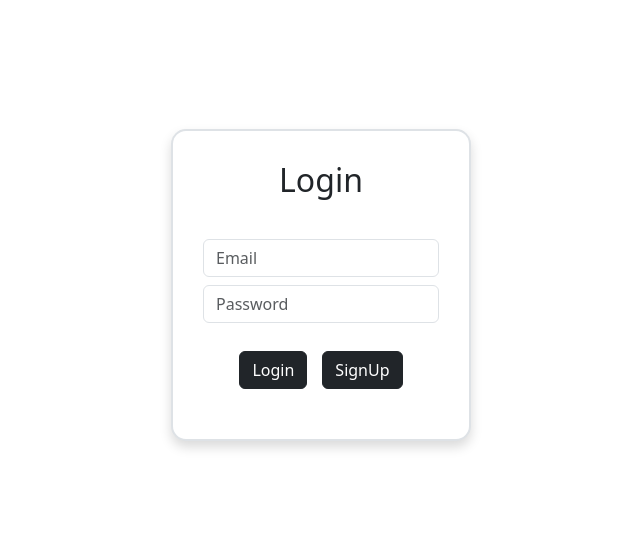
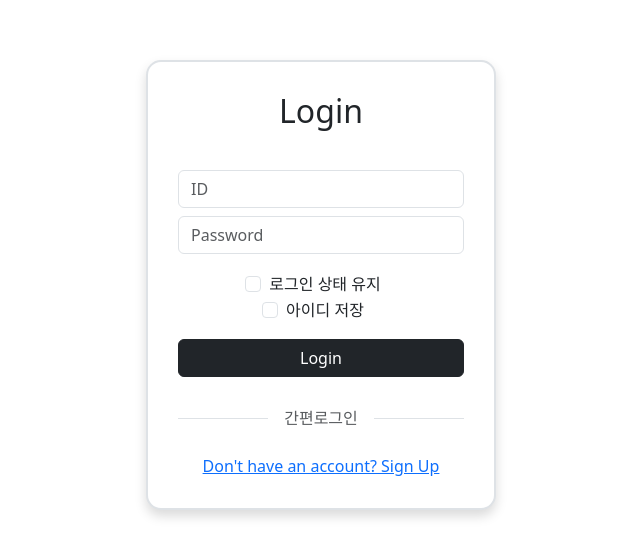
Before and after one commit to Page-Flow0/page-flow-front, a React (Create React App) app: page /login in a window 1280 px wide. Shown: the part 115-672 px from the top of the page, without its empty margins (319-959 px from the left). Built offline with nearby package versions, Linux system fonts and the light colour scheme.

Commit message:
feat: dev login, sigin #1

```diff
--- a/src/App.css
+++ b/src/App.css
@@ -32,6 +32,7 @@
   from {
     transform: rotate(0deg);
   }
+
   to {
     transform: rotate(360deg);
   }
@@ -48,7 +49,7 @@ body {
 }
 
 .LoginBox {
-  width: 300px;
+  width: 350px;
   padding: 30px;
   /* 안쪽 여백을 더 크게 설정 */
   background-color: white;
@@ -64,12 +65,44 @@ body {
 }
 
 .ButtonBox {
+  display: grid;
+  /* 버튼 간 간격을 더 넓게 설정 */
+  padding: 5px 0;
+}
+
+.checkBox {
+  padding: 10px;
+}
+
+.SignUpBox {
+  width: 500px;
+  padding: 30px;
+  /* 안쪽 여백을 더 크게 설정 */
+  background-color: white;
+  box-shadow: 0 6px 12px rgba(0, 0, 0, 0.15);
+  /* 그림자 효과를 더 강조 */
+  border-radius: 15px;
+  /* 로그인 창의 꼭지점을 더 둥글게 */
+  border: 2px solid #dee2e6;
+  /* 경계선을 좀 더 부각 */
+  text-align: center;
+  margin: 20px;
+  /* LoginBox와 다른 컴포넌트 사이의 간격을 추가 */
+}
+
+.input-group {
   display: flex;
-  justify-content: center;
-  /* 버튼을 가로로 가운데 정렬 */
   align-items: center;
-  /* 버튼을 세로로 가운데 정렬 */
-  gap: 15px;
-  /* 버튼 간 간격을 더 넓게 설정 */
-  padding: 20px 0;
+  /* 수직 중앙 정렬 */
+  margin-bottom: 10px;
+  /* 각 그룹 간 간격 */
 }
+
+.form-label {
+  margin-right: 10px;
+  /* 라벨과 입력 필드 간격 */
+  min-width: 80px;
+  /* 라벨의 최소 너비 (정렬 보장) */
+  text-align: right;
+  /* 라벨 텍스트 오른쪽 정렬 */
+}
--- a/src/App.js
+++ b/src/App.js
@@ -1,8 +1,8 @@
 import './App.css';
 import 'bootstrap/dist/css/bootstrap.min.css';
 import LoginForm from './pages/Login.js';
+import SignUpForm from './pages/SignUp.js'
 import React from 'react';
-import Test from './pages/test.js'
 import { BrowserRouter as Router, Routes, Route, Navigate } from 'react-router-dom';
 
 // import SignUpForm from './components/SignUpForm';
@@ -14,7 +14,7 @@ function App() {
         {/* 루트 경로로 접속 시 로그인 페이지로 리다이렉트 */}
         <Route path="/" element={<Navigate to="/login" />} />
         <Route path="/login" element={<LoginForm />} />
-        {/* <Route path="/signup" element={<SignUpForm />} /> */}
+        <Route path="/signup" element={<SignUpForm />} />
       </Routes>
     </Router>
   );
--- a/src/pages/Login.js
+++ b/src/pages/Login.js
@@ -1,38 +1,33 @@
-import React, { useEffect, useState } from 'react';
+import React, { useState } from 'react';
 import { signInWithEmailAndPassword } from 'firebase/auth';
+import { Link } from 'react-router-dom';
 import {at} from '../auth/fb'
 
 const Login = () => {
-    const [email, setEmail] = useState('');
+    const [ID, setID] = useState('');
     const [password, setPassword] = useState('');
     const auth = at;
 
     const handleLogin = async () => {
         try {
-            await signInWithEmailAndPassword(auth, email, password);
+            await signInWithEmailAndPassword(auth, ID, password);
             alert('Login successful');
         } catch (error) {
             alert('Login failed: ' + error.message);
         }
     };
 
-    const intit = async() =>{
-        await auth.authStateReady();
-    }
 
-    useEffect(()=>{
-        intit();
-    },[]);
 
     return (
         <div className="LoginBox">
             <h2>Login</h2>
             <br/>
             <input
-                type="email"
-                placeholder="Email"
-                value={email}
-                onChange={(e) => setEmail(e.target.value)}
+                type="text"
+                value={ID}
+                placeholder="ID"
+                onChange={(e) => setID(e.target.value)}
                 className="form-control my-2"
             />
             <input
@@ -42,9 +37,27 @@ const Login = () => {
                 onChange={(e) => setPassword(e.target.value)}
                 className="form-control my-2"
             />
+
+            <div className='checkBox'>
+                <div class="form-check form-check-inline">
+                    <input class="form-check-input" type="checkbox" id="inlineCheckbox1" value="option1"/>
+                        <label class="form-check-label" for="inlineCheckbox1">로그인 상태 유지</label>
+                </div>
+                <div class="form-check form-check-inline">
+                    <input class="form-check-input" type="checkbox" id="inlineCheckbox2" value="option2"/>
+                        <label class="form-check-label" for="inlineCheckbox2">아이디 저장</label>
+                </div>
+            </div>
             <div className='ButtonBox'>
                 <button onClick={handleLogin} class="btn btn-dark">Login</button>
-                <button onClick={handleLogin} class="btn btn-dark">SignUp</button>
+            </div>
+            <div className="d-flex align-items-center my-4">
+                <div className="flex-grow-1 border-top"></div> {/* 구분선 */}
+                <span className="mx-3 text-muted">간편로그인</span>
+                <div className="flex-grow-1 border-top"></div> {/* 구분선 */}
+            </div>
+            <div>
+                <Link to="/signup">Don't have an account? Sign Up</Link>
             </div>
         </div>
     );
--- a/src/pages/SignUp.js
+++ b/src/pages/SignUp.js
@@ -0,0 +1,53 @@
+import React, {  useState } from 'react';
+import { Link } from 'react-router-dom';
+
+const SignUp = () => {
+    // const [email, setEmail] = useState('');
+    const [password, setPassword] = useState('');
+    return (
+
+        <div className="SignUpBox">
+            <h2>Sign Up</h2>
+            <br />
+
+            <div className="input-group">
+                <label htmlFor="emailInput" className="form-label me-2">
+                    Email
+                </label>
+                <input
+                    type="text"
+                    id="emailInput"
+                    className="form-control"
+                    aria-label="Username"
+                />
+                <span className="input-group-text">@</span>
+                <input
+                    type="text"
+                    id="domainInput"
+                    className="form-control"
+                    aria-label="Domain"
+                />
+            </div>
+            <div className="input-group">
+                <label htmlFor="passwordInput" className="form-label">
+                    Password
+                </label>
+                <input
+                    type="password"
+                    id="passwordInput"
+                    value={password}
+                    onChange={(e) => setPassword(e.target.value)}
+                    className="form-control"
+                />
+            </div>
+
+            <div>
+                <Link to="/login">Already have an account? Login</Link>
+            </div>
+        </div>
+
+
+    );
+};
+
+export default SignUp;
--- a/src/pages/test.js
+++ /dev/null
@@ -1,8 +0,0 @@
-
-const test = () => {
-    return (
-        <h1>asd</h1>
-    )
-}
-
-export default test;
```
